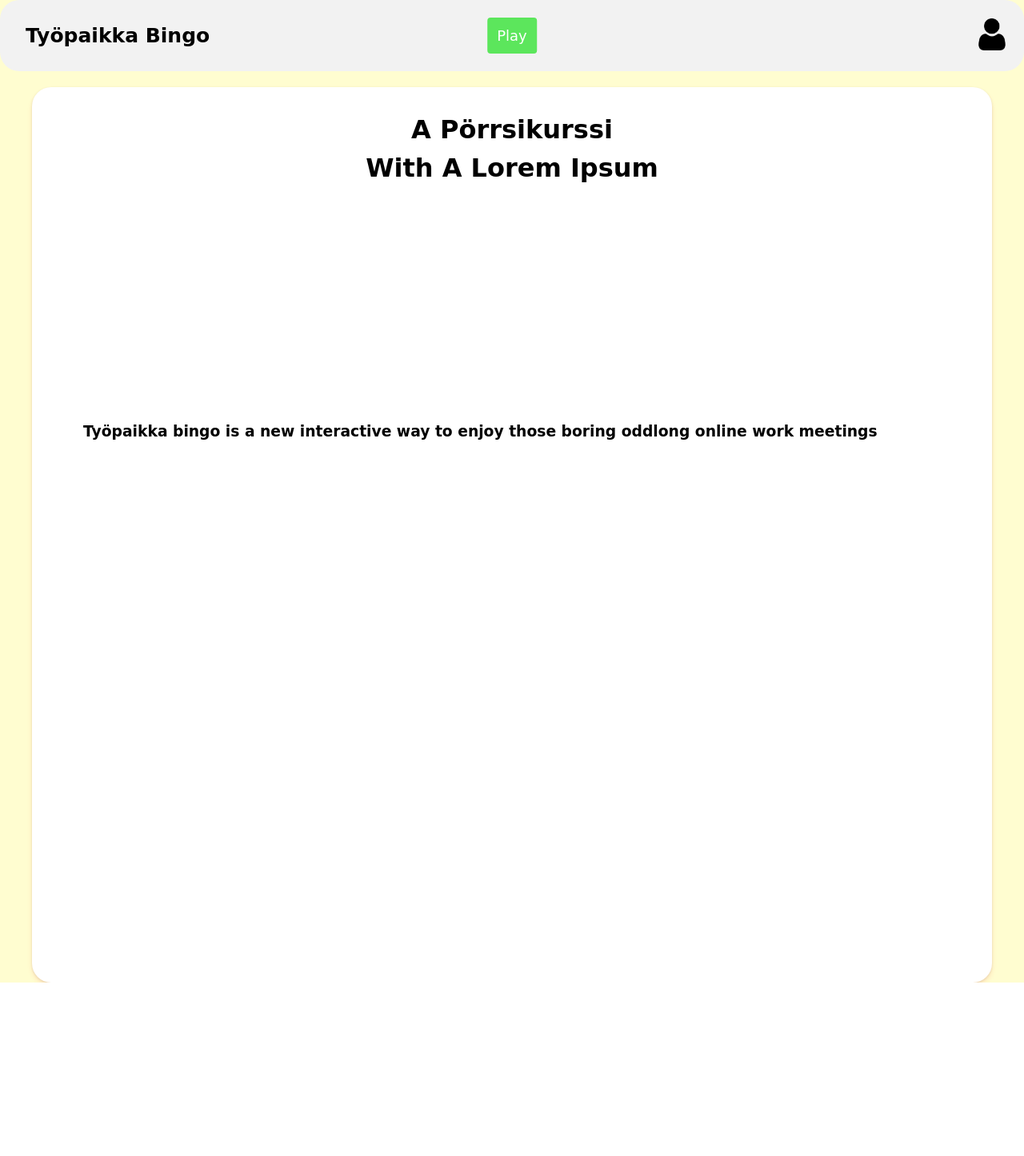
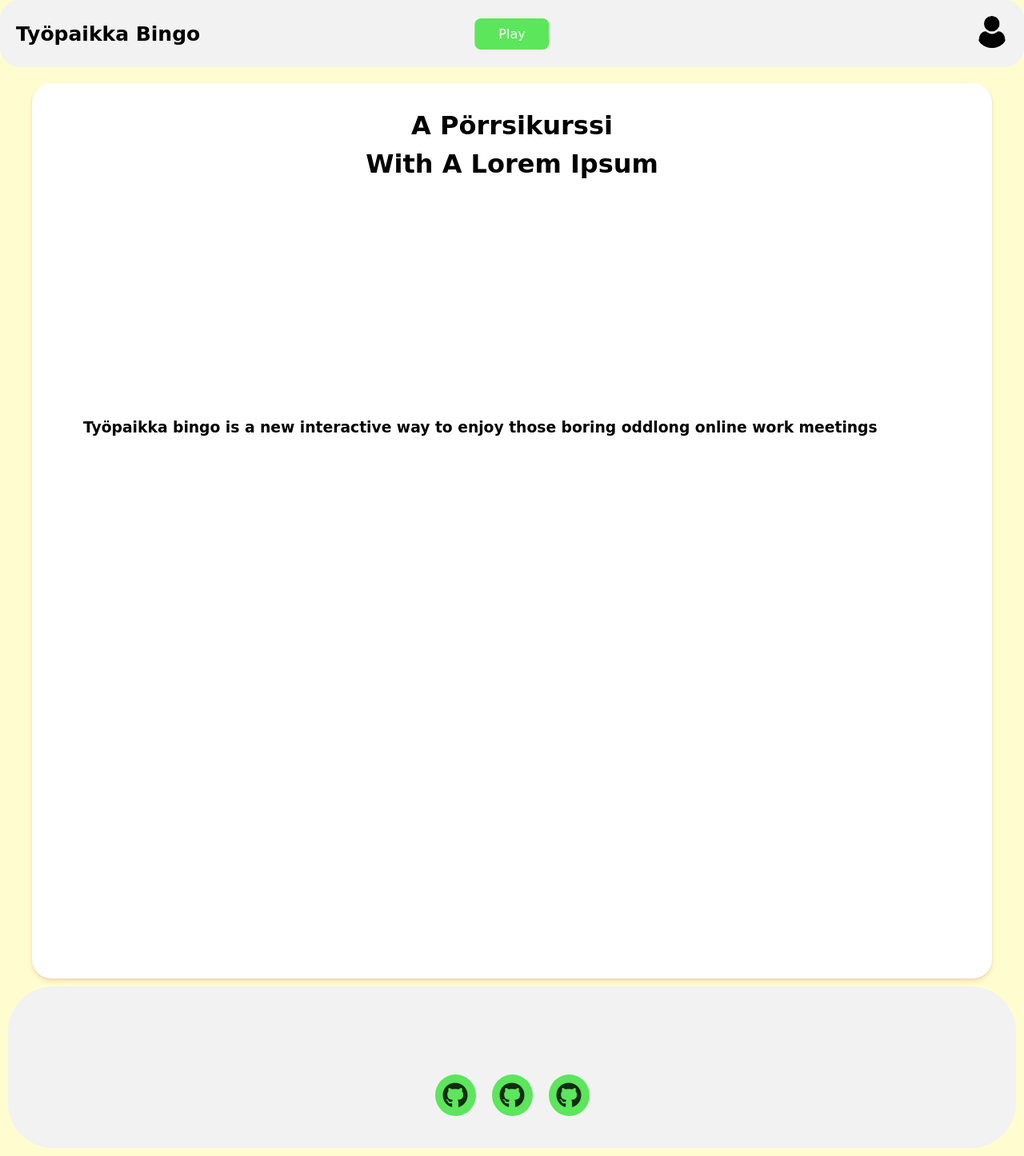
Before and after one commit to Piljoliina/BingoProject, a PHP site: page / in a window 1280 px wide. Shown: the whole page at 80% size. Before the commit the page ends 1229 px from the top, so only its background shows below. Run offline with PHP 8.4, Linux system fonts and the light colour scheme.

Commit message:
Footer and what not fixes

```diff
--- a/index.html
+++ b/index.html
@@ -5,20 +5,32 @@
     <meta name="viewport" content="width=device-width, initial-scale=1.0">
     <title>Bingo</title>
     <link rel="stylesheet" href="style.css">
-    <link rel="stylesheet" href="https://cdnjs.cloudflare.com/ajax/libs/font-awesome/5.15.4/css/all.min.css">
+    <link rel="stylesheet" href="https://cdnjs.cloudflare.com/ajax/libs/font-awesome/6.2.0/css/all.min.css"
+    integrity="sha512-xh6O/CkQoPOWDdYTDqeRdPCVd1SpvCA9XXcUnZS2FmJNp1coAFzvtCN9BmamE+4aHK8yyUHUSCcJHgXloTyT2A=="
+    crossorigin="anonymous" referrerpolicy="no-referrer" />
 </head>
 
 <body class="flex">
 
     <div class="header">
-    <a class="logo">Työpaikka Bingo</a>
+        <div class="header-left">
+          <a class="logo" href="#">Työpaikka Bingo</a>
+        </div>
 
         <div class="header-center">
-    <a class="active" href="Play">Play</a>
+            <div class="dropdown play-dropdown">
+              <a href="#" class="active dropdown-toggle">Play</a>
+              <div class="dropdown-content">
+                <a href="local">Play Local</a>
+                <a href="online">Play Online</a>
+                <a href="instructions">How to Play</a>
+              </div>
+            </div>
           </div>
 
-    <div class="profile">
-            <img src="img/Icon.png" alt="Icon" class="dropdown-icon">
+        <div class="header-right">
+          <div class="dropdown">
+            <img src="img/Icon.png" class="dropdown-icon" alt="Icon">
                 <div class="dropdown-content">
                     <a href="profile">Profile</a>
                     <a href="settings">Settings</a>
@@ -26,6 +38,8 @@
                 </div>
           </div>
         </div>
+      </div>
+
 
     <div class="wrap">
         <div class="bingo-menu-container">
@@ -44,6 +58,18 @@
         </div>
     </div>
 
+    <footer>
+
+    <div class="footer-container">
+      <div class="social-icons">
+        <h1>3 gatos</h1>
+        <a href="https://github.com/Piljoliina"><i class="fa-brands fa-github"></i></a>
+        <a href="https://github.com/Ellaporo"><i class="fa-brands fa-github"></i></a>
+        <a href="https://github.com/SamppleZZ"><i class="fa-brands fa-github"></i></a>
+      </div>
+    </div>
+  </footer>
+
 
     <script src="script.js"></script>
 
--- a/script.js
+++ b/script.js
@@ -3,13 +3,25 @@
  const dropdownContent = document.querySelector('.dropdown-content');
 
 
- dropdownIcon.addEventListener('click', function() {
-     dropdownContent.style.display = dropdownContent.style.display === 'block' ? 'none' : 'block';
- });
+ document.addEventListener('DOMContentLoaded', function () {
+    const dropdowns = document.querySelectorAll('.dropdown');
 
+    dropdowns.forEach(drop => {
+      const toggle = drop.querySelector('.dropdown-toggle') || drop.querySelector('.dropdown-icon');
+      toggle.addEventListener('click', function (e) {
+        e.stopPropagation();
+        closeAllDropdowns();
+        drop.classList.toggle('show');
+      });
+    });
 
- window.addEventListener('click', function(event) {
-     if (!event.target.matches('.dropdown-icon')) {
-         dropdownContent.style.display = 'none';
-     }
- });
+    document.addEventListener('click', function () {
+      closeAllDropdowns();
+    });
+
+    function closeAllDropdowns() {
+      document.querySelectorAll('.dropdown.show').forEach(drop => {
+        drop.classList.remove('show');
+      });
+    }
+  });
--- a/style.css
+++ b/style.css
@@ -1,11 +1,11 @@
-*{
+* {
     padding: 0;
     margin: 0;
     box-sizing: border-box;
     font-family: cursive;
 }
 
-:root{
+:root {
     --light-cyan-color: #00FFFF;
     --light-color: #fff;
     --dark-color: #000;
@@ -18,19 +18,24 @@
     display: flex;
     justify-content: space-between;
     align-items: center;
-    position: relative;
     background-color: var(--grey-color);
     padding: 20px;
     border-radius: 1.5rem;
+    position: relative;
+    z-index: 999;
   }
 
-  .header .logo {
+.header-left, .header-center, .header-right {
+    display: flex;
+    align-items: center;
+  }
+
+.logo {
     font-size: 25px;
     font-weight: bold;
     color: var(--dark-color);
     text-decoration: none;
   }
-
 
 .header-center {
     position: absolute;
@@ -38,47 +43,36 @@
     transform: translateX(-50%);
   }
 
-
-  .header a {
-    color: var(--dark-color);
-    text-align: center;
-    padding: 12px;
-    text-decoration: none;
-    font-size: 18px;
-    line-height: 25px;
-    border-radius: 4px;
-  }
-
-
 .header a.active {
     background-color: var(--green-color);
     color: white;
+    padding: 12px;
+    border-radius: 8px;
+    text-decoration: none;
+    padding: 10px 30px
   }
 
-  .profile {
-    margin-left: auto;
+.dropdown {
+    position: relative;
   }
 
 .dropdown-icon {
     width: 40px;
     height: auto;
-    object-fit: contain;
     cursor: pointer;
-}
-
-.profile a {
-    cursor: pointer;
+    border-radius: 50%;
   }
 
 .dropdown-content {
-    border-radius: 10px;
     display: none;
     position: absolute;
+    top: 100%;
     right: 0;
     background-color: var(--light-color);
+    box-shadow: 0 4px 8px rgba(0, 0, 0, 0.1);
+    border-radius: 10px;
     min-width: 160px;
-    box-shadow: 0 4px 8px rgba(0, 0, 0, 0.1);
-    z-index: 1;
+    z-index: 999;
   }
 
 .dropdown-content a {
@@ -90,6 +84,10 @@
 
 .dropdown-content a:hover {
     background-color: var(--grey-color);
+  }
+
+.dropdown.show .dropdown-content {
+    display: block;
   }
 
 .profile img {
@@ -114,7 +112,7 @@
 
 
 
-.flex{
+.flex {
     .flex {
         display: flex;
         justify-content: center;
@@ -123,14 +121,14 @@
       }
 }
 
-body{
+body {
     font-family: 'Courier New', Courier, monospace;
     min-height: 110vh;
     color: var(--dark-color);
     background-color: var(--background-color);
 }
 
-.wrap{
+.wrap {
     margin: 20px auto 0 auto;
     display: block;
     margin-top: 20px;
@@ -141,9 +139,10 @@ body{
     border-radius: 1.5rem;
     position: relative;
     box-shadow: 0 4px 6px rgba(255, 0, 0, 0.1), 0 1px 3px rgb(0 0 0 / 10%);
+    z-index: 1;
 }
 
-.wrapper{
+.wrapper {
     margin: 3rem 0;
     width: 90%;
     padding: 1.5rem 1rem 3rem 1rem;
@@ -151,11 +150,11 @@ body{
     border-bottom-right-radius: 0;
 }
 
-@media(max-width: 1200px){
+@media(max-width: 1200px) {
     box.title{
         font-size: 1.6rem;
     }
-    .wrapper{
+    .wrapper {
         margin: 3rem 0;
         width: 90%;
         padding: 1.5rem 1rem 3rem 1rem;
@@ -166,18 +165,64 @@ body{
         font-size: 1rem;
     }
 }
-.bingo-title{
+.bingo-title {
     text-align: center;
     font-size: 2rem;
     padding: 10px;
 }
 
-.box-title{
+.box-title {
     text-align: center;
     font-size: 2rem;
 }
 
-.introduction-text{
+.introduction-text {
     text-align: left;
     padding-top: 300px;
 }
+
+footer {
+    margin: 10px;
+    background-color: var(--grey-color);
+    border-radius: 3.5rem;
+}
+
+.footer-container {
+    width: 100%;
+    padding: 100px 30px 30px;
+}
+
+.social-icons {
+    display: flex;
+    justify-content: center;
+}
+
+.social-icons a{
+    text-decoration: none;
+    padding: 10px;
+    background-color: var(--green-color);
+    margin: 10px;
+    border-radius: 60%;
+}
+
+.social-icons a i{
+    font-size: 2em;
+    color: var(--dark-color);
+    opacity: 0.8;
+}
+
+.social-icons a:hover{
+    background-color: var(--dark-color);
+    transition: 0.5s;
+}
+
+.social-icons a:hover i{
+    color: var(--light-color);
+    transition: 0.5s;
+}
+
+.social-icons h1{
+    position: absolute;
+    bottom: 10px;
+
+}
```
Lines whose indentation alone changed are shown as unchanged.
